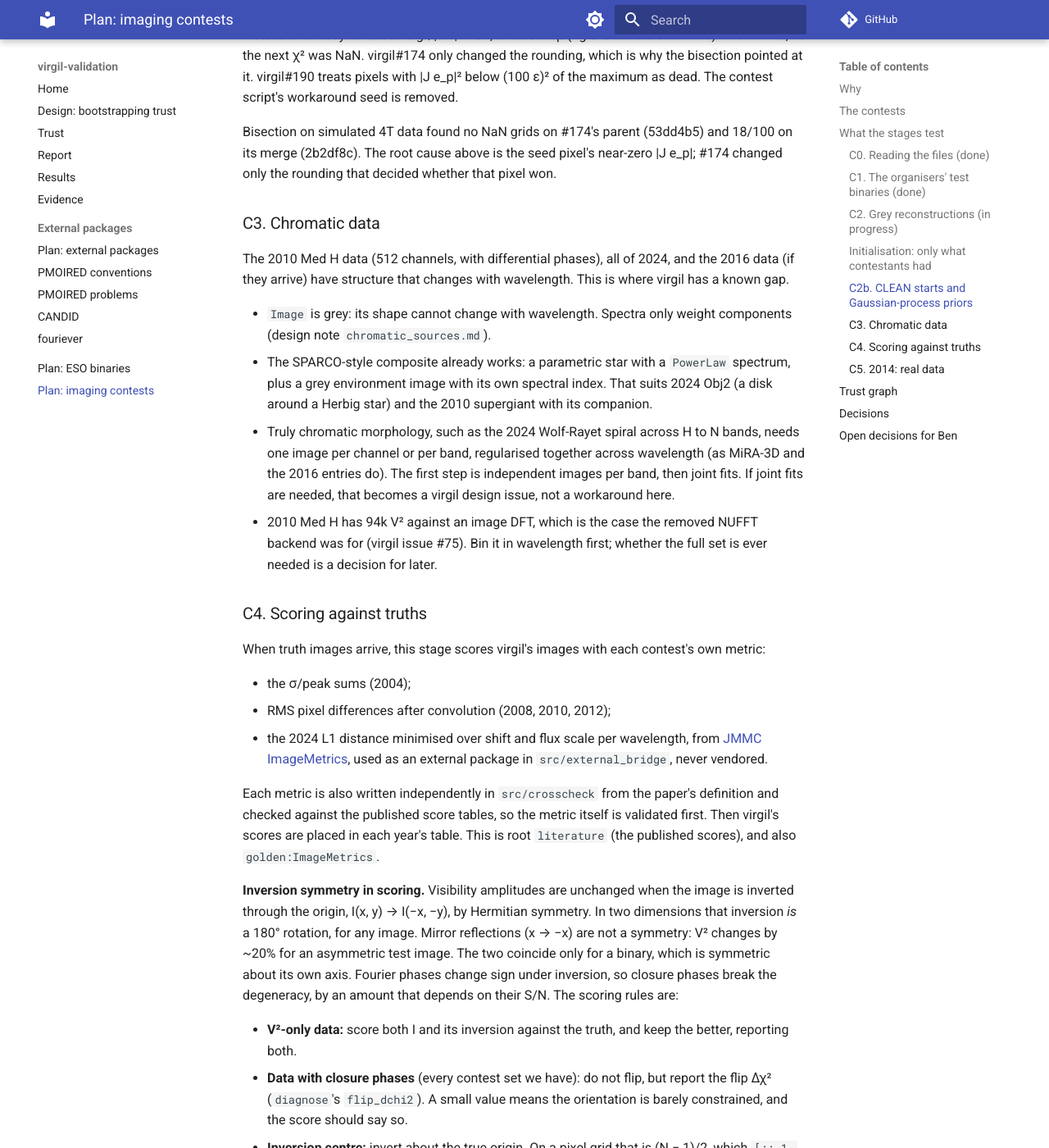
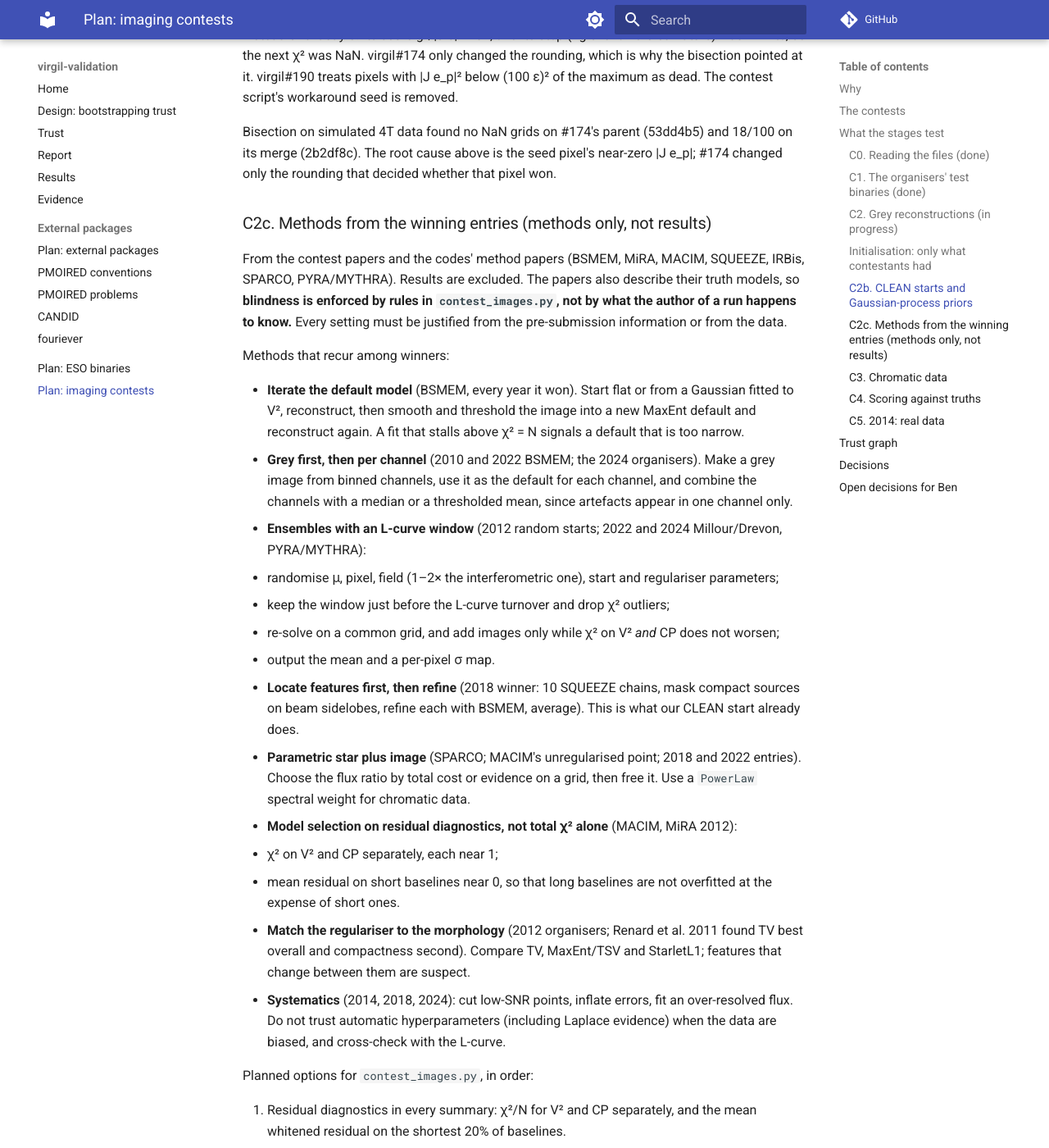
Before and after one commit to benjaminpope/virgil-validation, an MkDocs documentation site: the page built from docs/plan_imaging_contests.md, in a window 1280 px wide and 1400 px high, scrolled down 9692 px. Shown: the whole window at 82% size. Built offline with MkDocs 1.6.1 and Material for MkDocs 9.7.7, drawn with Linux system fonts in a browser that asks for light colours; comment, search, counter and statistics services are not loaded; some of the changed text lies outside the part shown.

Commit message:
Plan C2c: methods from winning entries (methods only), ranked options
Co-Authored-By: Claude Opus 5.5 <noreply@anthropic.com>

```diff
--- a/docs/plan_imaging_contests.md
+++ b/docs/plan_imaging_contests.md
@@ -344,6 +344,65 @@ Bisection on simulated 4T data found no NaN grids on #174's parent
 seed pixel's near-zero |J e_p|; #174 changed only the rounding that
 decided whether that pixel won.
 
+### C2c. Methods from the winning entries (methods only, not results)
+
+From the contest papers and the codes' method papers (BSMEM, MiRA, MACIM,
+SQUEEZE, IRBis, SPARCO, PYRA/MYTHRA). Results are excluded. The papers
+also describe their truth models, so **blindness is enforced by rules in
+`contest_images.py`, not by what the author of a run happens to know.**
+Every setting must be justified from the pre-submission information or
+from the data.
+
+Methods that recur among winners:
+
+- **Iterate the default model** (BSMEM, every year it won). Start flat or
+  from a Gaussian fitted to V², reconstruct, then smooth and threshold the
+  image into a new MaxEnt default and reconstruct again. A fit that stalls
+  above χ² = N signals a default that is too narrow.
+- **Grey first, then per channel** (2010 and 2022 BSMEM; the 2024
+  organisers). Make a grey image from binned channels, use it as the
+  default for each channel, and combine the channels with a median or a
+  thresholded mean, since artefacts appear in one channel only.
+- **Ensembles with an L-curve window** (2012 random starts; 2022 and 2024
+  Millour/Drevon, PYRA/MYTHRA):
+  - randomise μ, pixel, field (1–2× the interferometric one), start and
+    regulariser parameters;
+  - keep the window just before the L-curve turnover and drop χ² outliers;
+  - re-solve on a common grid, and add images only while χ² on V² *and* CP
+    does not worsen;
+  - output the mean and a per-pixel σ map.
+- **Locate features first, then refine** (2018 winner: 10 SQUEEZE chains,
+  mask compact sources on beam sidelobes, refine each with BSMEM,
+  average). This is what our CLEAN start already does.
+- **Parametric star plus image** (SPARCO; MACIM's unregularised point;
+  2018 and 2022 entries). Choose the flux ratio by total cost or evidence
+  on a grid, then free it. Use a `PowerLaw` spectral weight for chromatic
+  data.
+- **Model selection on residual diagnostics, not total χ² alone** (MACIM,
+  MiRA 2012):
+  - χ² on V² and CP separately, each near 1;
+  - mean residual on short baselines near 0, so that long baselines are not
+    overfitted at the expense of short ones.
+- **Match the regulariser to the morphology** (2012 organisers; Renard et
+  al. 2011 found TV best overall and compactness second). Compare TV,
+  MaxEnt/TSV and StarletL1; features that change between them are suspect.
+- **Systematics** (2014, 2018, 2024): cut low-SNR points, inflate errors,
+  fit an over-resolved flux. Do not trust automatic hyperparameters
+  (including Laplace evidence) when the data are biased, and cross-check
+  with the L-curve.
+
+Planned options for `contest_images.py`, in order:
+
+1. Residual diagnostics in every summary: χ²/N for V² and CP separately,
+   and the mean whitened residual on the shortest 20% of baselines.
+2. `--default iterate`: one or two BSMEM-style default-model iterations.
+3. `--regulariser tv|tsv|starlet` beside MaxEnt, for artefact comparison.
+4. `--ensemble N`: randomised settings, L-curve-window selection, mean and
+   σ map (PYRA-style); one OzSTAR array task per member, plus a combiner
+   job.
+5. C3: grey-then-per-channel with a median combine; SPARCO-style star with
+   `PowerLaw`.
+
 ### C3. Chromatic data
 
 The 2010 Med H data (512 channels, with differential phases), all of 2024,
```
